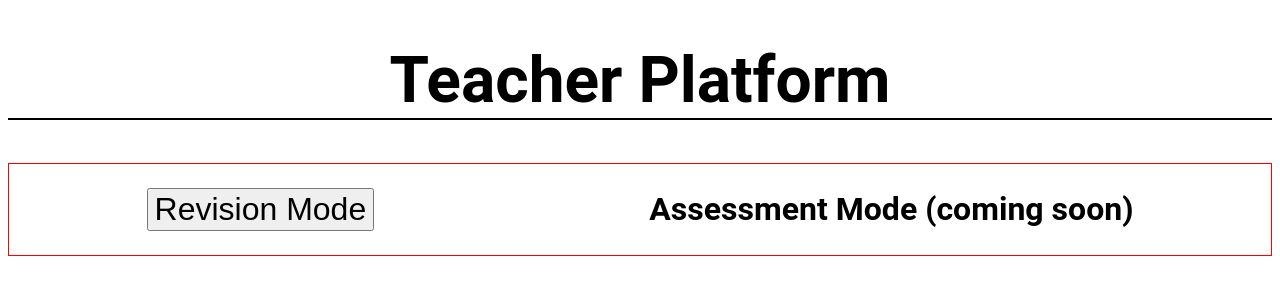
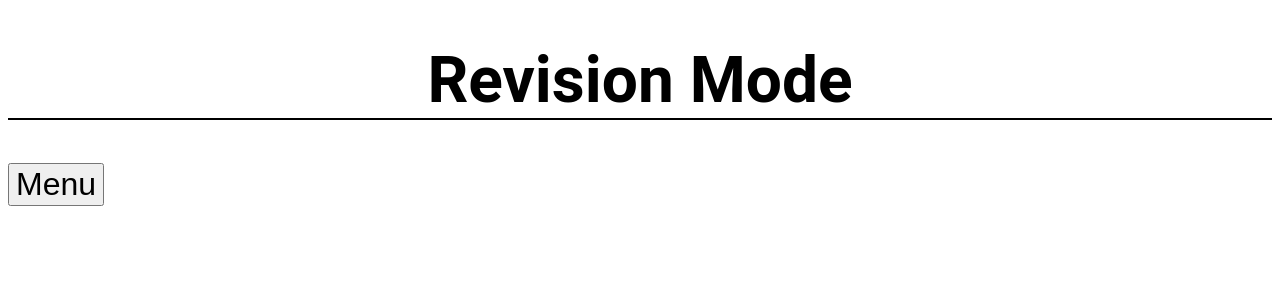
Before and after one commit to Looch8/teacher-platform, a React (Vite) app: page /revision in a window 1280 px wide. Shown: the top 300 px of the page. Built offline with nearby package versions, Linux system fonts and the light colour scheme.

Commit message:
set up pages

```diff
--- a/package.json
+++ b/package.json
@@ -11,7 +11,8 @@
   },
   "dependencies": {
     "react": "^18.3.1",
-    "react-dom": "^18.3.1"
+    "react-dom": "^18.3.1",
+    "react-router-dom": "^7.1.1"
   },
   "devDependencies": {
     "@eslint/js": "^9.17.0",
--- a/src/App.css
+++ b/src/App.css
@@ -20,7 +20,6 @@ button {
 	display: flex;
 	justify-content: space-around;
 	align-items: center;
-	border: 1px solid red;
 }
 
 .mode-container > button:hover {
--- a/src/App.jsx
+++ b/src/App.jsx
@@ -1,20 +1,16 @@
 import './App.css';
+import { BrowserRouter as Router, Routes, Route } from 'react-router-dom';
+import HomePage from './pages/HomePage';
+import RevisionPage from './pages/RevisionPage';
 
 function App() {
 	return (
-		<>
-			<h1>Teacher Platform</h1>
-			<div className="mode-container">
-				<button
-					onClick={() => {
-						console.log('clicked');
-					}}
-				>
-					Revision Mode
-				</button>
-				<h2>Assessment Mode (coming soon)</h2>
-			</div>
-		</>
+		<Router>
+			<Routes>
+				<Route path="/" element={<HomePage />} />
+				<Route path="/revision" element={<RevisionPage />} />
+			</Routes>
+		</Router>
 	);
 }
 
--- /dev/null
+++ b/src/pages/HomePage.jsx
@@ -0,0 +1,17 @@
+import { Link } from 'react-router-dom';
+
+function HomePage() {
+	return (
+		<>
+			<h1>Teacher Platform</h1>
+			<div className="mode-container">
+				<Link to="/revision">
+					<button>Revision Mode</button>
+				</Link>
+				<h2>Assessment Mode (coming soon)</h2>
+			</div>
+		</>
+	);
+}
+
+export default HomePage;
--- /dev/null
+++ b/src/pages/RevisionPage.jsx
@@ -0,0 +1,27 @@
+import '../styles/RevisionPage.css';
+
+function RevisionPage() {
+	return (
+		<div>
+			<h1>Revision Mode</h1>
+			<div className="dropdown-container">
+				<div className="dropdown">
+					<button className="dropdown-button">Menu</button>
+					<ul className="dropdown-menu">
+						<li>
+							<a href="#option1">Option 1</a>
+						</li>
+						<li>
+							<a href="#option2">Option 2</a>
+						</li>
+						<li>
+							<a href="#option3">Option 3</a>
+						</li>
+					</ul>
+				</div>
+			</div>
+		</div>
+	);
+}
+
+export default RevisionPage;
--- /dev/null
+++ b/src/styles/RevisionPage.css
@@ -0,0 +1,12 @@
+.dropdown-menu {
+	display: none;
+	position: absolute;
+	list-style: none;
+	margin: 0;
+	padding: 0;
+	background: white;
+	border: 1px solid #ccc;
+}
+.dropdown: .dropdown-menu {
+	display: block;
+}
```
Also changed, not shown: 1 other file (tests, documents, lock files or other folders).
